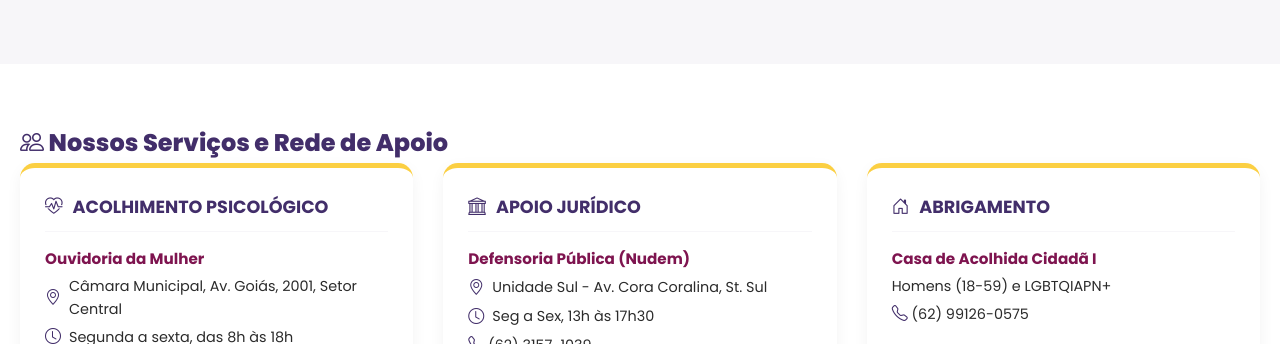
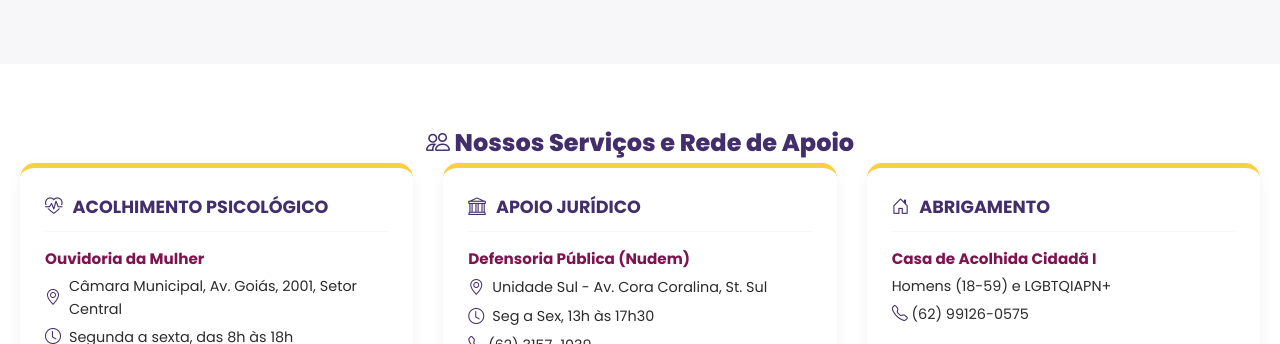
Before and after one commit to maluravache/maluzinhazx, a plain HTML site: page index.html in a window 1280 px wide. Shown: the part 1158-1502 px from the top of the page. Drawn offline with nearby package versions, Linux system fonts and the light colour scheme.

Commit message:
atualizar layout

```diff
--- a/style.css
+++ b/style.css
@@ -23,7 +23,11 @@ img { max-width: 100%; display: block; }
 a { text-decoration: none; color: inherit; transition: 0.3s; }
 
 /* Tipografia */
-h1, h2, h3 { color: var(--jacarta); font-weight: 800; }
+h1, h2, h3 {
+    color: var(--jacarta); /* MUDAR AQUI A COR */
+    font-weight: 800;
+    text-align: center;    /* Isto faz o título ir para o meio */
+}
 h4, .section-subtitle { color: var(--text); font-weight: 400; max-width: 800px; margin: 0 auto 40px; text-align: center; }
 
 .container { max-width: var(--container-width); margin: 0 auto; padding: 0 20px; }
```
